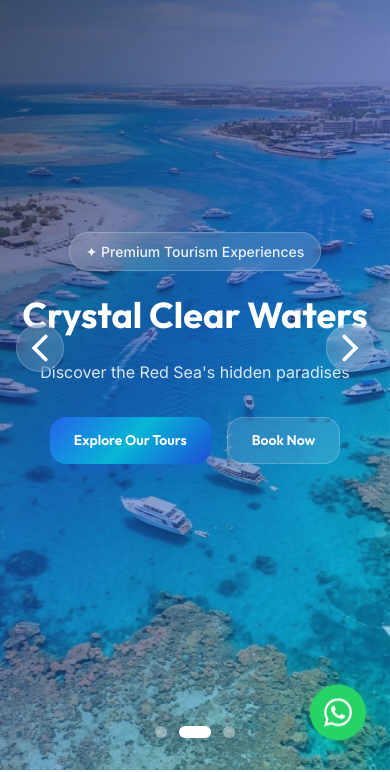
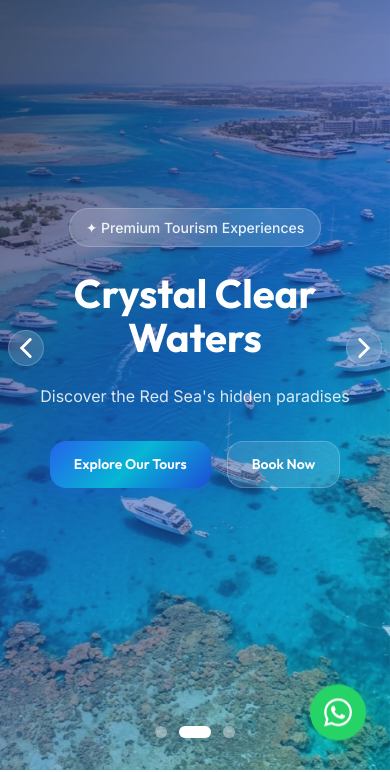
Before and after one commit to adamhax876/blaumeer, a website built with Vite: page index.html in a window 390 px wide. Shown: the part 74-846 px from the top of the page. Built offline with nearby package versions, Linux system fonts and the light colour scheme; files whose address does not match are found by name.

Commit message:
Fix hero arrows overlapping text on mobile screens

```diff
--- a/src/styles/components.css
+++ b/src/styles/components.css
@@ -206,8 +206,18 @@
 .page-header h1{color:#fff;margin-bottom:var(--space-4);position:relative}
 .page-header p{color:rgba(255,255,255,0.85);font-size:var(--text-lg);position:relative;max-width:600px;margin:0 auto}
 
+@media(max-width: 768px) {
+  .hero__arrows { padding: 0 var(--space-2); }
+  .hero__arrow { width: 40px; height: 40px; }
+  .hero__content { padding: 0 50px; }
+  .hero__title { font-size: 2.5rem; }
+  .hero__subtitle { font-size: 1rem; }
+}
+
 @media(max-width: 480px) {
   .navbar__logo svg.brand-logo { width: 130px; }
   .navbar__lang-btn { padding: 2px 6px; font-size: 10px; }
   .navbar__inner { padding: 0 var(--space-3); }
+  .hero__content { padding: 0 40px; }
+  .hero__arrow { width: 36px; height: 36px; }
 }
```
